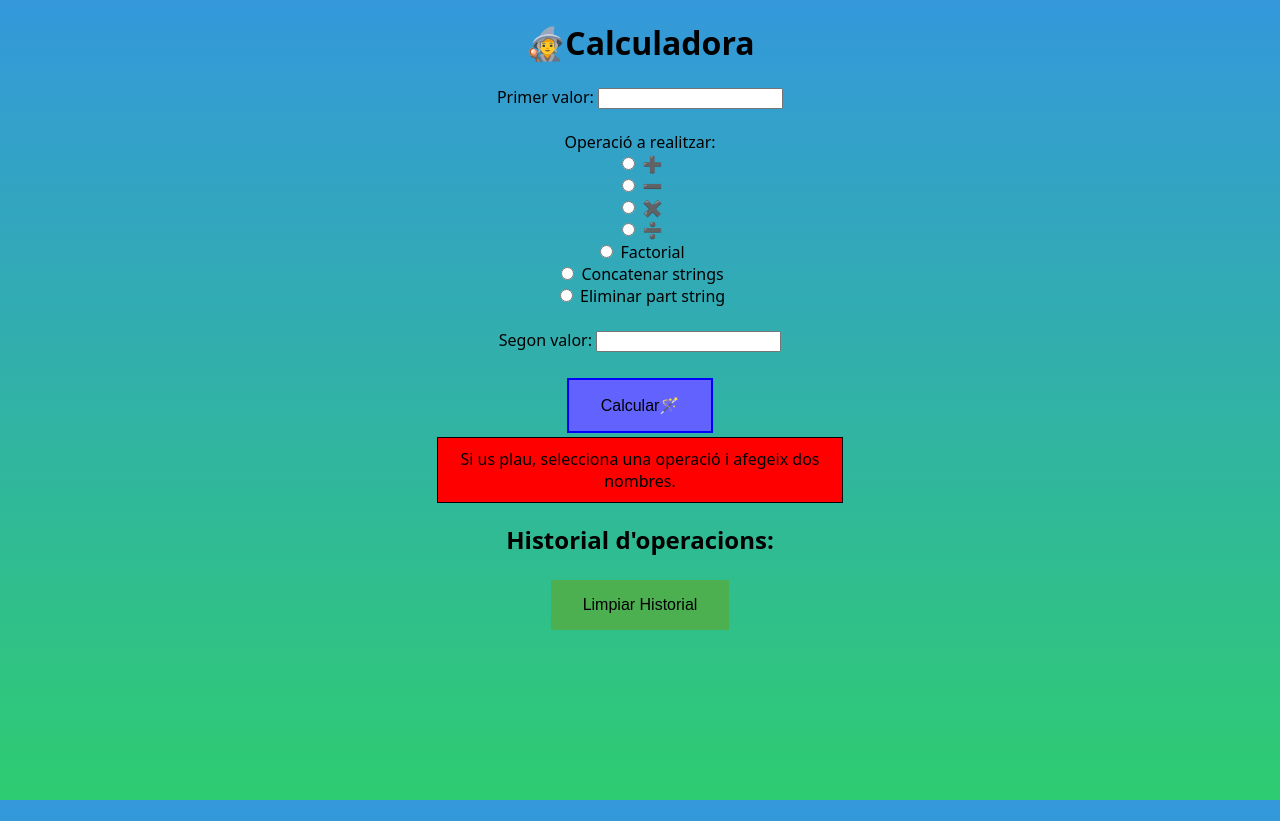
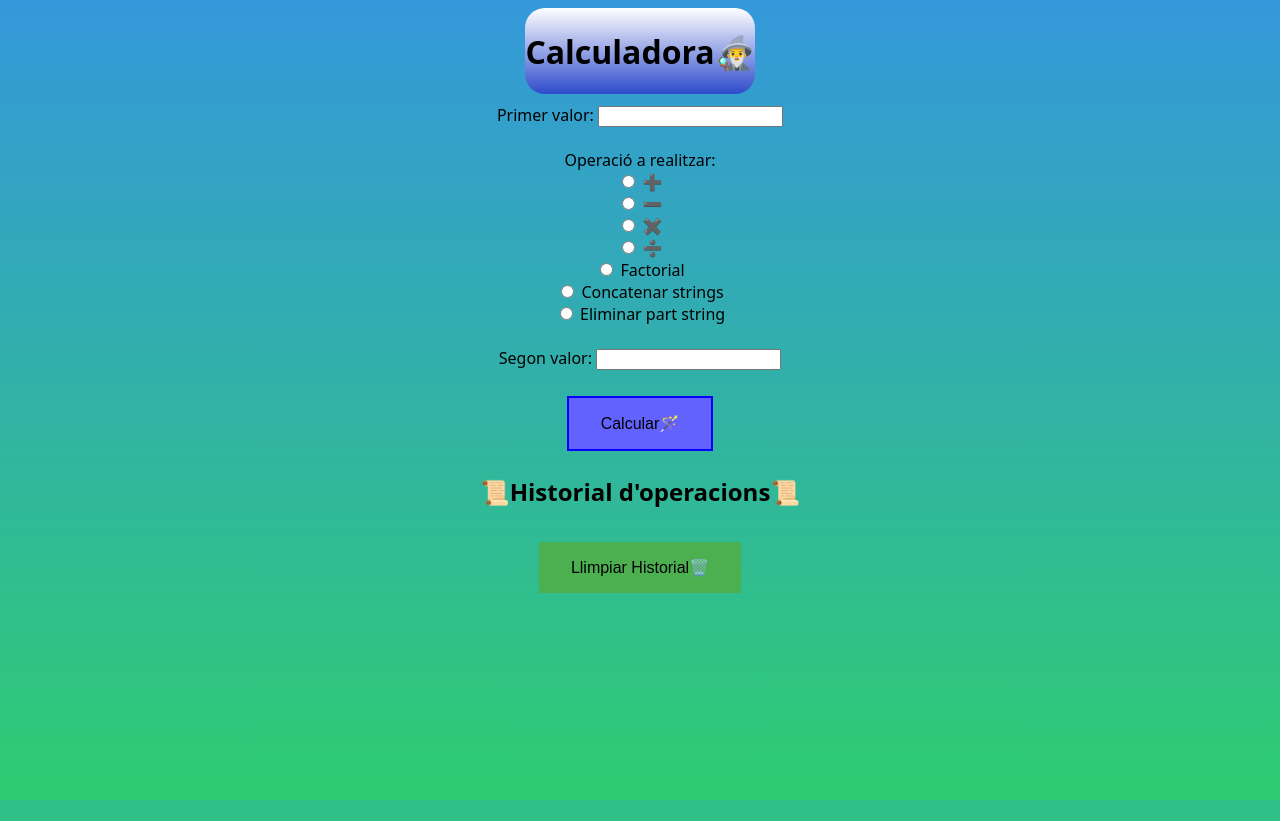
Before and after one commit to rogeriesmontsia/2324_M7UF1T2_ArquesRoger, a PHP site: page / in a window 1280 px wide. After the commit the page ends 800 px from the top, so only its background shows below. Run offline with PHP 8.4, Linux system fonts and the light colour scheme; data that the repository does not hold is empty.

Commit message:
modificar css

```diff
--- a/index.php
+++ b/index.php
@@ -43,7 +43,7 @@ class Calculadora
 
 function mostrarResultat($result)
 {
-  echo "<h2>Resultat:</h2>";
+  echo "<h2>🥁Resultat:</h2>";
   echo "<p>$result</p>";
 }
 
@@ -52,10 +52,10 @@ function mostrarAlerta($message)
   echo "<div class=\"caixaResultat\">$message</div>";
 }
 
-function limpiarHistorial()
+function llimpiarHistorial()
 {
-  $_SESSION['history'] = array(); // Limpiar el historial
-  header("Location: " . $_SERVER['PHP_SELF']); // Redirigir a la misma página
+  $_SESSION['history'] = array(); // Llimpiar el historial
+  header("Location: " . $_SERVER['PHP_SELF']); // Redirigir a la mateixa página
   exit();
 }
 
@@ -64,8 +64,8 @@ if (!isset($_SESSION['history'])) {
   $_SESSION['history'] = array();
 }
 
-if (isset($_POST['limpiar_historial'])) {
-  limpiarHistorial();
+if (isset($_POST['llimpiar_historial'])) {
+  llimpiarHistorial();
 }
 
 if ($_SERVER["REQUEST_METHOD"] == "POST") {
@@ -119,11 +119,11 @@ if ($_SERVER["REQUEST_METHOD"] == "POST") {
 <html>
 
 <head>
-  <title>🧙Calculadora</title>
+  <title>Calculadora🧙‍♂️</title>
   <link rel="stylesheet" href="styles.css">
 </head>
 <header>
-  <h1>🧙Calculadora</h1>
+  <h1>Calculadora🧙‍♂️</h1>
 </header>
 
 <body>
@@ -154,32 +154,32 @@ if ($_SERVER["REQUEST_METHOD"] == "POST") {
   </form>
   <?php
   // Mostra el resultat només si l'operació és vàlida
-
+  if ($_SERVER["REQUEST_METHOD"] == "POST") {
     if (empty($operation) && empty($input1) && empty($input2)) {
-    mostrarAlerta("Si us plau, selecciona una operació i afegeix dos nombres.");
+      mostrarAlerta("⚠️Si us plau, selecciona una operació i afegeix dos nombres.⚠️");
       $result = 'Operació no vàlida';
     }
     if (empty($operation) && !empty($input1) && !empty($input2)) {
-    mostrarAlerta("Si us plau, selecciona una operacio.");
+      mostrarAlerta("⚠️Si us plau, selecciona una operacio.⚠️");
       $result = 'Operació no vàlida';
     }
     if (!empty($operation) && empty($input1) && empty($input2) && $operation !== 'factorial') {
-    mostrarAlerta("Si us plau, afegeix dos nombres.");
+      mostrarAlerta("⚠️Si us plau, afegeix dos nombres.⚠️");
       $result = 'Operació no vàlida';
     }
     if (!empty($operation) && !empty($input1) && empty($input2)) {
-    mostrarAlerta("Si us plau, afegeix el nombre del segon terme.");
+      mostrarAlerta("⚠️Si us plau, afegeix el nombre del segon terme.⚠️");
       $result = 'Operació no vàlida';
     }
     if (!empty($operation) && empty($input1) && !empty($input2)) {
-    mostrarAlerta("Si us plau, afegeix el nombre del primer terme.");
+      mostrarAlerta("⚠️Si us plau, afegeix el nombre del primer terme.⚠️");
       $result = 'Operació no vàlida';
     }
     if ($result !== 'Operació no vàlida') {
       mostrarResultat($result);
     }
     if ($operation === 'factorial' && empty($input1) && empty($input2)) {
-    mostrarAlerta("Si us plau, introdueix un valor.");
+      mostrarAlerta("⚠️Si us plau, introdueix un valor.⚠️");
       if (!empty($input1) && empty($input2)) {
         $result = Calculadora::factorial($input1);
       }
@@ -193,11 +193,10 @@ if ($_SERVER["REQUEST_METHOD"] == "POST") {
       //mostrarAlerta("Si us plau, introdueix dos valors.");
       //$result = 'Operació no vàlida';
     }
+  }
   ?>
-  <h2>Historial d'operacions:</h2>
-  <form method="POST">
-    <button type="submit" name="limpiar_historial">Limpiar Historial</button>
-  </form>
+  <h2>📜Historial d'operacions📜</h2>
+
   <div id="history">
     <?php
     // Obtenim el total d'operacions realitzades
@@ -208,6 +207,9 @@ if ($_SERVER["REQUEST_METHOD"] == "POST") {
       echo "$operacio<br>";
     }
     ?>
+    <form method="POST">
+    <button type="submit" name="llimpiar_historial">Llimpiar Historial🗑️</button>
+  </form>
   </div>
 </body>
 
--- a/styles.css
+++ b/styles.css
@@ -1,17 +1,28 @@
 header {
-    text-align: center;
-    background-color: transparent;
+  margin: auto;
+  width: max-content;
+  height: max-content;
+  padding: 0.3px;
+  border-radius: 20px;
+  background: linear-gradient(to bottom, #ffffff, #2e4bcc);
 }
-html, body {
+html {
+  background: linear-gradient(to bottom, #3498db, #2ecc71);
   text-align: center;
-  height: 100%;
   margin: auto;
-  padding: 0;
+
+  background-attachment: fixed;
 }
 body {
-  background: linear-gradient(to bottom, #3498db, #2ecc71);
+    display: inline-grid;
     text-align: center;
     font-family: system-ui, -apple-system, BlinkMacSystemFont, 'Segoe UI', Roboto, Oxygen, Ubuntu, Cantarell, 'Open Sans', 'Helvetica Neue', sans-serif;
+}
+
+form {
+  margin: 0 auto;
+
+  margin-top: 10px;
 }
 
 button {
@@ -30,10 +41,11 @@ button {
 .caixaResultat {
   margin: auto;
   text-align: center;
-  width: 30%;
+  width: max-content;
   background-color: red;
   padding: 10px;
-  border: 1px solid black;
+  border-top: 1px solid black;
+  border-bottom: 1px solid black;
 }
 
 .boto {
```
Lines whose indentation alone changed are shown as unchanged.
